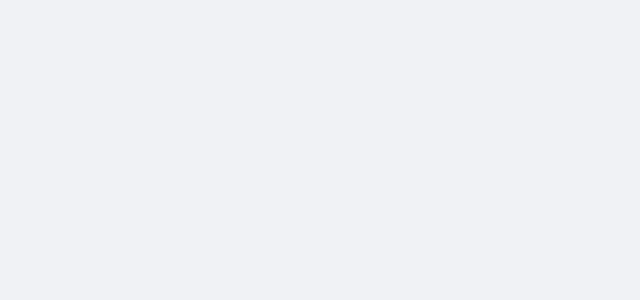
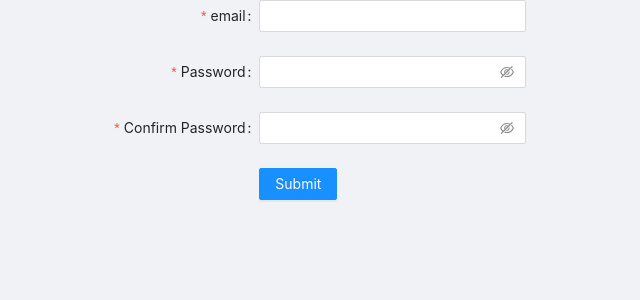
Before and after one commit to seonk94/link-house-client, a React (Create React App) app: page /signup in a window 1280 px wide. Shown: the top 300 px of the page, without its empty margins (274-914 px from the left). Built offline with nearby package versions, Linux system fonts and the light colour scheme.

Commit message:
feat: auth setting

```diff
--- a/src/Router.tsx
+++ b/src/Router.tsx
@@ -1,7 +1,29 @@
 import Layout, { Content } from 'antd/lib/layout/layout';
 import Home from 'src/pages/Home';
 import React from 'react';
-import { BrowserRouter, Route, Switch } from 'react-router-dom';
+import {
+  BrowserRouter, Redirect, Route, Switch,
+} from 'react-router-dom';
+import SignIn from './pages/SignIn';
+import SignUp from './pages/SignUp';
+import User from './models/User';
+
+function AuthRoute({ user, component, path } : {
+  user: User,
+  component: React.LazyExoticComponent<() => JSX.Element>,
+  path: string,
+}) {
+  return (
+    user
+      ? (
+        <Route
+          path={path}
+          component={component}
+        />
+      )
+      : <Redirect to={{ pathname: '/signin' }} />
+  );
+}
 
 const Root = () => (
   <Layout style={{
@@ -12,6 +34,8 @@ const Root = () => (
       <BrowserRouter>
         <Switch>
           <Route exact path="/" component={Home} />
+          <Route path="/signin" component={SignIn} />
+          <Route path="/signup" component={SignUp} />
         </Switch>
       </BrowserRouter>
     </Content>
--- /dev/null
+++ b/src/models/User.ts
@@ -0,0 +1,12 @@
+export default class User {
+  public email: string;
+
+  public password: string;
+
+  constructor(
+    user: User,
+  ) {
+    this.email = user.email;
+    this.password = user.password;
+  }
+}
--- /dev/null
+++ b/src/modules/SignInForm.tsx
@@ -0,0 +1,46 @@
+import {
+  Form, Input, Button, Checkbox,
+} from 'antd';
+import { UserOutlined, LockOutlined } from '@ant-design/icons';
+import React from 'react';
+
+const SignInForm = () => {
+  const onFinish = (values: { email: string, password: string}) => {
+    console.log('Received values of form: ', values);
+  };
+  return (
+    <Form
+      name="normal_login"
+      className="login-form"
+      onFinish={onFinish}
+      initialValues={{ remember: true }}
+    >
+      <Form.Item
+        name="email"
+        rules={[{ required: true, message: 'Please input your Email!' }]}
+      >
+        <Input prefix={<UserOutlined className="site-form-item-icon" />} placeholder="Email" />
+      </Form.Item>
+      <Form.Item
+        name="password"
+        rules={[{ required: true, message: 'Please input your Password!' }]}
+      >
+        <Input
+          prefix={<LockOutlined className="site-form-item-icon" />}
+          type="password"
+          placeholder="Password"
+        />
+      </Form.Item>
+
+      <Form.Item>
+        <Button type="primary" htmlType="submit" className="login-form-button">
+          Log in
+        </Button>
+        Or
+        {' '}
+        <a href="/signup">register now!</a>
+      </Form.Item>
+    </Form>
+  );
+};
+export default SignInForm;
--- /dev/null
+++ b/src/modules/SignUpForm.tsx
@@ -0,0 +1,50 @@
+import {
+  Form, Input, Button,
+} from 'antd';
+import React from 'react';
+
+const SignUpForm = () => {
+  const onFinish = (values: { email: string, password: string, passwordConfirm: string}) => {
+    console.log('Received values of form: ', values);
+  };
+  return (
+    <Form
+      name="basic"
+      labelCol={{ span: 8 }}
+      wrapperCol={{ span: 10 }}
+      onFinish={onFinish}
+      initialValues={{ layout: 'horizontal' }}
+    >
+      <Form.Item
+        label="email"
+        name="email"
+        rules={[{ required: true, type: 'email', message: 'Please input your email!' }]}
+      >
+        <Input />
+      </Form.Item>
+
+      <Form.Item
+        label="Password"
+        name="password"
+        rules={[{ required: true, message: 'Please input your password!' }]}
+      >
+        <Input.Password />
+      </Form.Item>
+
+      <Form.Item
+        label="Confirm Password"
+        name="confirmPassword"
+        rules={[{ required: true, message: 'Please input your password!' }]}
+      >
+        <Input.Password />
+      </Form.Item>
+
+      <Form.Item wrapperCol={{ offset: 8, span: 10 }}>
+        <Button type="primary" htmlType="submit">
+          Submit
+        </Button>
+      </Form.Item>
+    </Form>
+  );
+};
+export default SignUpForm;
--- a/src/pages/Home.tsx
+++ b/src/pages/Home.tsx
@@ -38,7 +38,7 @@ const Home = () => {
   };
 
   return (
-    <div>
+    <>
       <Row justify="center">
         <Col xs={24} md={12} lg={10}>
           <UrlInput handleInput={handleInput} handleSearch={handleSearch} />
@@ -52,7 +52,7 @@ const Home = () => {
           </Col>
         ))}
       </Row>
-    </div>
+    </>
   );
 };
 export default Home;
--- /dev/null
+++ b/src/pages/SignIn.tsx
@@ -0,0 +1,14 @@
+import React from 'react';
+import { Col, Row } from 'antd';
+import SignInForm from 'src/modules/SignInForm';
+
+const SignIn = () => (
+  <>
+    <Row justify="center">
+      <Col xs={24} md={8} lg={6}>
+        <SignInForm />
+      </Col>
+    </Row>
+  </>
+);
+export default SignIn;
--- /dev/null
+++ b/src/pages/SignUp.tsx
@@ -0,0 +1,14 @@
+import { Col, Row } from 'antd';
+import React from 'react';
+import SignUpForm from 'src/modules/SignUpForm';
+
+const SignUp = () => (
+  <>
+    <Row justify="center">
+      <Col xs={24} md={12}>
+        <SignUpForm />
+      </Col>
+    </Row>
+  </>
+);
+export default SignUp;
```
